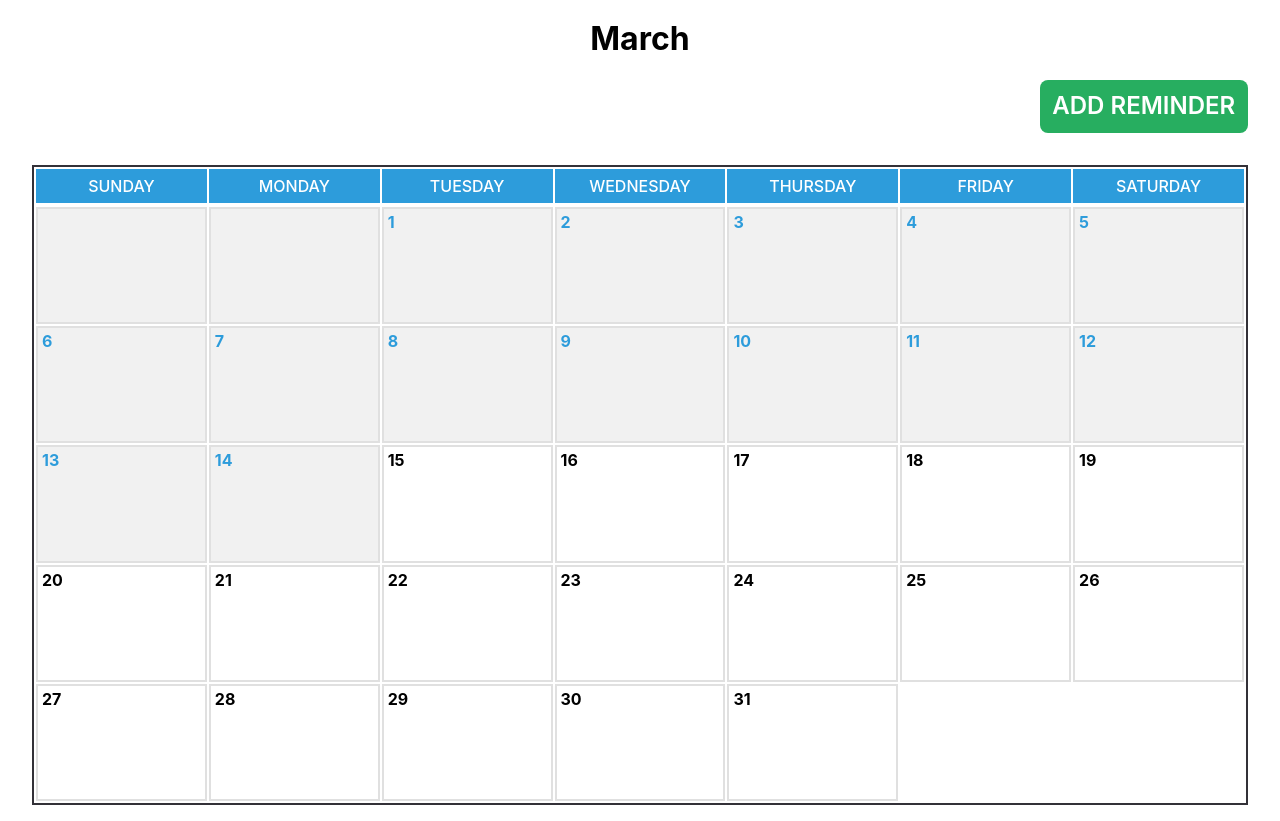
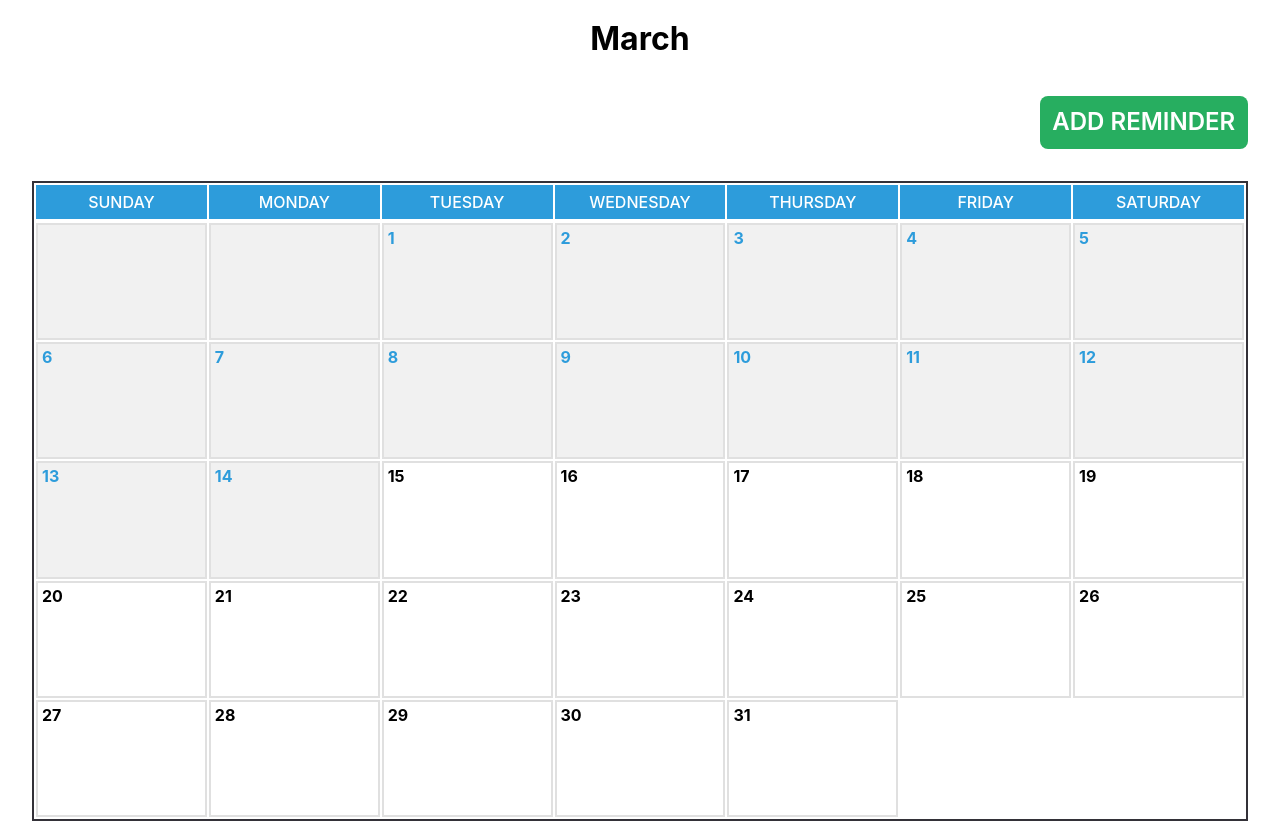
Before and after one commit to dheysonalves/jobsity-calendar-reminder, a React (Create React App) app: page / in a window 1280 px wide. Built offline with nearby package versions, Linux system fonts and the light colour scheme.

Commit message:
feat: update button visual style

```diff
--- a/src/components/button/Button.js
+++ b/src/components/button/Button.js
@@ -19,7 +19,7 @@ export default function Button({ color, text, type = 'button', isDisabled, onCli
 
 
 	return (
-		<button type={type} className={`main-button ${getColor()}`} disabled={isDisabled} onClick={onClick}>{text}</button>
+		<button type={type} className={`main-button ${getColor()} mt-16`} disabled={isDisabled} onClick={onClick}>{text}</button>
 	);
 }
 
```
